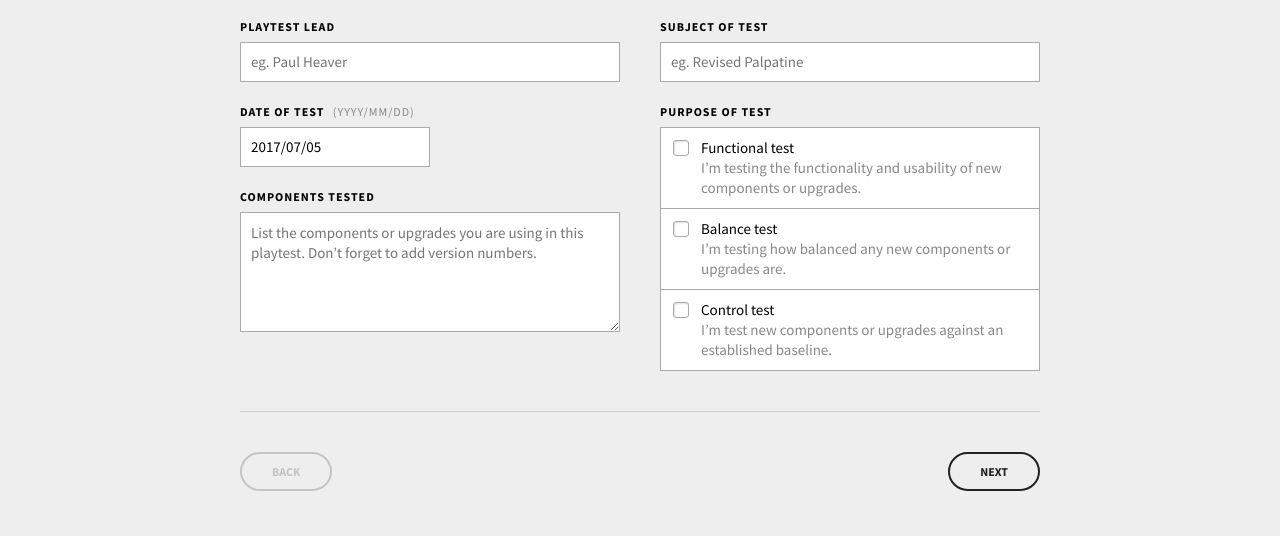
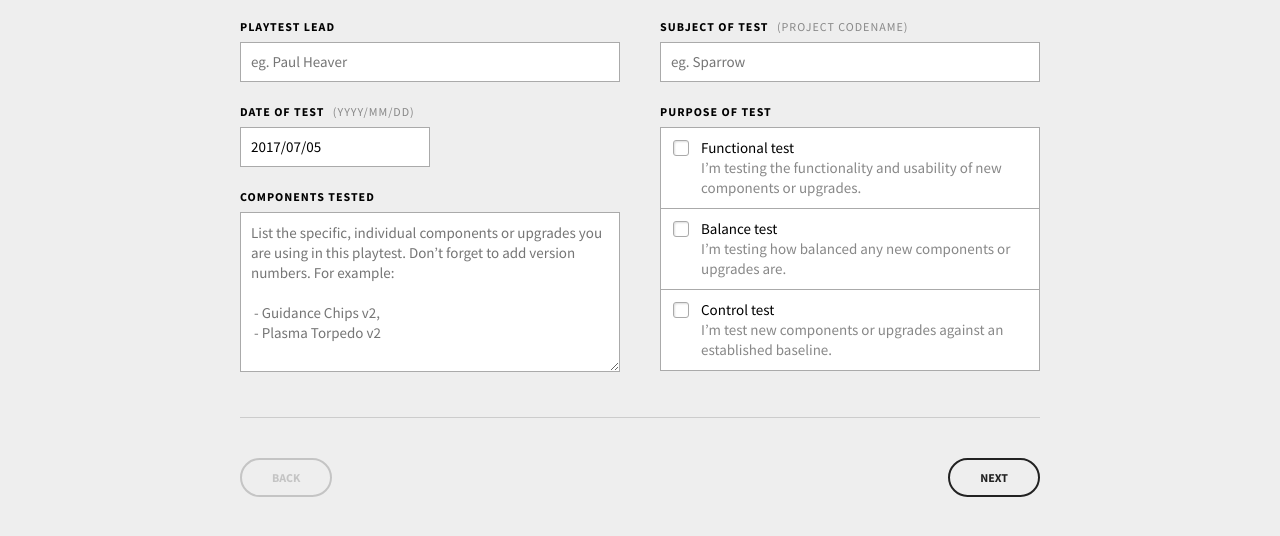
Before and after one commit to winstromming/xwing-report, a plain HTML site: page index.html in a window 1280 px wide. Shown: the part 118-654 px from the top of the page. Drawn offline with Linux system fonts and the light colour scheme.

Commit message:
Explicit mention of codename aand component list.

```diff
--- a/index.html
+++ b/index.html
@@ -37,13 +37,13 @@
               </div>
               <div class="field is-text">
                 <label class="label" for="report.about.components">Components tested</label>
-                <textarea id="report.about.components" name="Components tested" v-model="report.about.components" placeholder="List the components or upgrades you are using in this playtest. Don’t forget to add version numbers."></textarea>
+                <textarea id="report.about.components" name="Components tested" v-model="report.about.components" placeholder="List the specific, individual components or upgrades you are using in this playtest. Don’t forget to add version numbers. For example:&#10;&#10; - Guidance Chips v2,&#10; - Plasma Torpedo v2" style="min-height: 160px;"></textarea>
               </div>
             </div>
             <div class="column">
               <div class="field is-text">
-                <label class="label" for="report.subject">Subject of Test</label>
-                <input id="report.subject" name="Test Subject" type="text" v-model="report.subject" placeholder="eg. Revised Palpatine" />
+                <label class="label" for="report.subject">Subject of Test <span>Project Codename</span></label>
+                <input id="report.subject" name="Test Subject" type="text" v-model="report.subject" placeholder="eg. Sparrow" />
               </div>
               <div class="field is-checkbox">
                 <span class="label">Purpose of test</span>
@@ -104,7 +104,7 @@
               </div>
               <div class="field is-text">
                 <label class="label" for="report.player[1].type">Squad <span>Type and List</span></label>
-                <input id="report.player[1].type" name="Squad Type" type="text" v-model="report.player[1].type" placeholder="eg. TIE Swarm" />
+                <input id="report.player[1].type" name="Squad Type" type="text" v-model="report.player[1].type" placeholder="eg. Crackswarm" />
                 <textarea id="report.player[1].list" name="Squad" v-model="report.player[1].list" placeholder="Write here the squad used for testing (including version numbers) or paste from squad-builder in BBCode format." style="min-height: 300px; margin-top: 5px;"></textarea>
               </div>
               <div class="field is-text">
```
